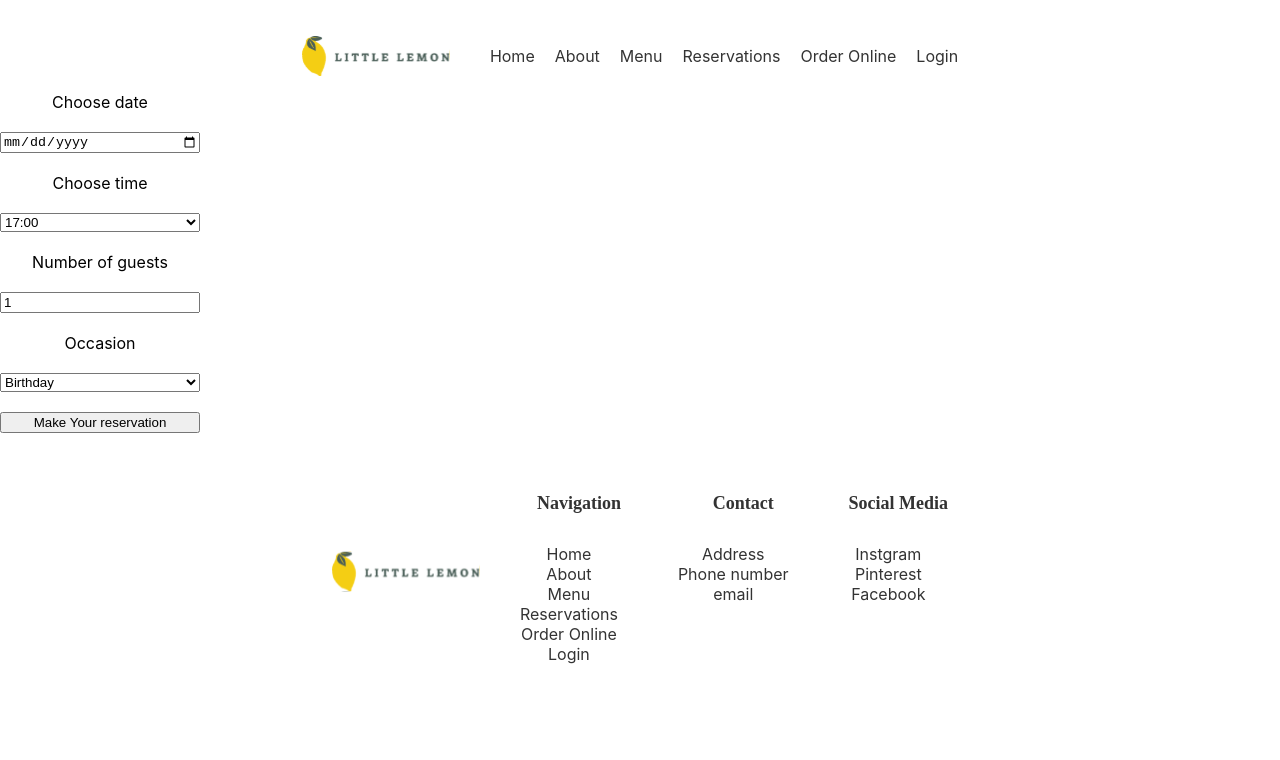
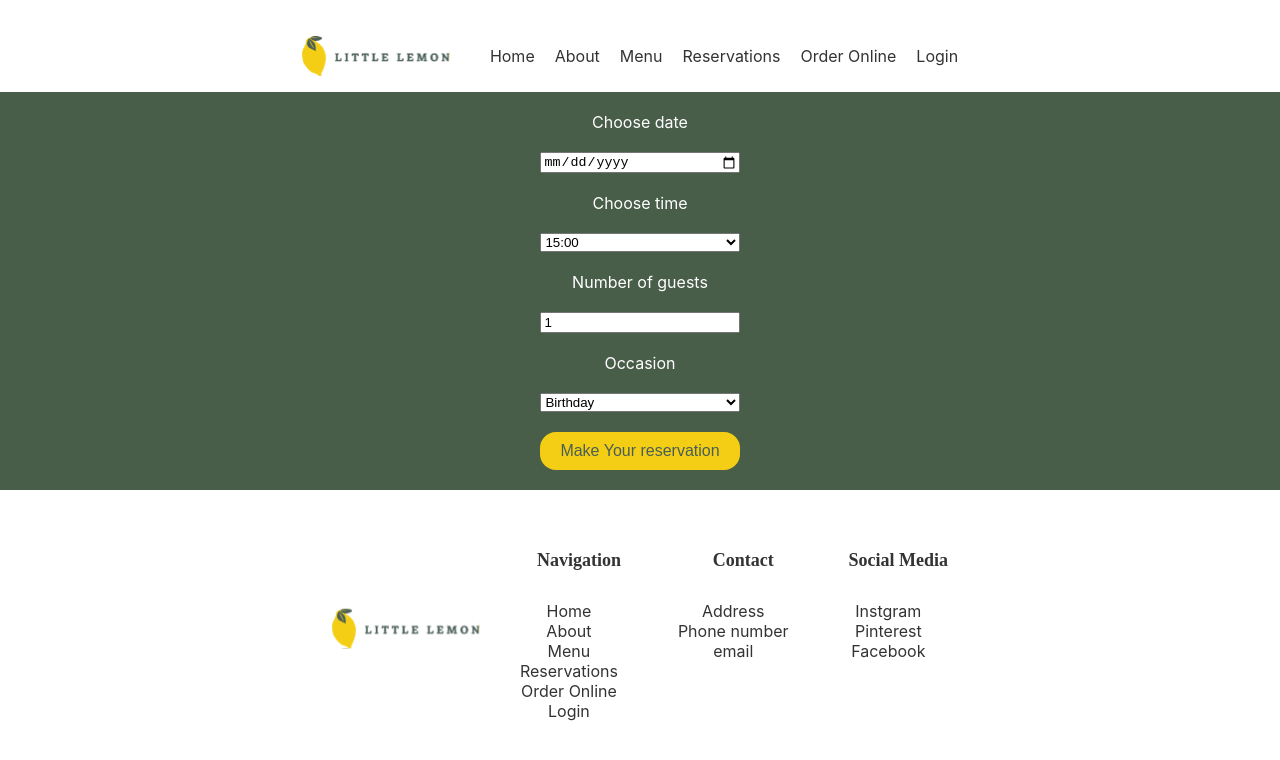
Before and after one commit to Geo-mil/little_lemon, a React (Create React App) app: page /BookingPage in a window 1280 px wide. Shown: the top 760 px of the page. Built offline with nearby package versions, Linux system fonts and the light colour scheme.

Commit message:
Booking form added

```diff
--- a/src/App.css
+++ b/src/App.css
@@ -1,3 +1,15 @@
 .App {
   text-align: center;
 }
+
+button {
+  padding: 10px 20px; /* Adjust padding to control button size */
+  background-color: #f4ce14; /* Yellow background color */
+  border: none;
+  border-radius: 16px;
+  font-size: 16px;
+  color: #495e57; /* White text color, adjust as needed */
+  cursor: pointer;
+  width: fit-content; /* Allow the button to adjust its width based on content */
+  height: fit-content;
+}
--- /dev/null
+++ b/src/components/Booking/Booking.css
@@ -0,0 +1,7 @@
+.booking {
+    display: flex;
+    justify-content: center;
+    background-color: #495e49;
+    color: white;
+    padding: 20px;
+}
--- a/src/components/Booking/BookingForm.js
+++ b/src/components/Booking/BookingForm.js
@@ -1,20 +1,25 @@
 import React, { useState } from 'react';
+import { useNavigate } from 'react-router-dom';
 
-const BookingForm = () => {
+const BookingForm = (props) => {
+  const navigate = useNavigate()
   // Define state variables for form fields
-  const [date, setDate] = useState('');
+  const [date, setDate] = useState(new Date());
   const [time, setTime] = useState('17:00'); // Set a default time
   const [guests, setGuests] = useState(1);
   const [occasion, setOccasion] = useState('Birthday');
 
   // Define state variable for available times
-  const [availableTimes] = useState([
-    '17:00', '18:00', '19:00', '20:00', '21:00', '22:00'
-  ]);
+  // const [availableTimes] = useState([
+  //   '17:00', '18:00', '19:00', '20:00', '21:00', '22:00'
+  // ]);
+
+  const [availableTimes] = [props.props.props.state]
 
   // Event handlers to update state
   const handleDateChange = (event) => {
     setDate(event.target.value);
+    props.props.props.changeTimes(event.target.value)
   };
 
   const handleTimeChange = (event) => {
@@ -32,10 +37,15 @@ const BookingForm = () => {
   const handleSubmit = (event) => {
     event.preventDefault();
     // Add your reservation logic here
+    if (props.props.props.sendForm()){
+          navigate('/ConfirmedBooking')
+    } else {
+          window.alert('Booking submission failed. Please try again.');
+    }
   };
 
   return (
-    <form style={{ display: 'grid', maxWidth: '200px', gap: '20px' }} onSubmit={handleSubmit}>
+    <form style={{ display: 'grid', maxWidth: '200px', gap: '20px', }} onSubmit={handleSubmit}>
       <label htmlFor="res-date">Choose date</label>
       <input type="date" id="res-date" value={date} onChange={handleDateChange} />
 
@@ -55,7 +65,7 @@ const BookingForm = () => {
         <option value="Anniversary">Anniversary</option>
       </select>
 
-      <input type="submit" value="Make Your reservation" />
+      <button type="submit"> Make Your reservation </button>
     </form>
   );
 };
--- a/src/components/Booking/BookingPage.js
+++ b/src/components/Booking/BookingPage.js
@@ -1,9 +1,10 @@
 import BookingForm from "./BookingForm"
+import './Booking.css'
 
-const BookingPage = () => {
-    return <>
-    <BookingForm />
-    </>
+const BookingPage = (props) => {
+    return <div className="booking">
+    <BookingForm props={props} />
+    </div>
 }
 
 export default BookingPage
--- /dev/null
+++ b/src/components/Booking/ConfirmedBooking.js
@@ -0,0 +1,12 @@
+import React from 'react';
+
+const ConfirmedBooking = () => {
+  return (
+    <div>
+      <h1>Booking Confirmed</h1>
+      <p>Your booking has been confirmed. Thank you!</p>
+    </div>
+  );
+};
+
+export default ConfirmedBooking;
--- a/src/components/Main.js
+++ b/src/components/Main.js
@@ -3,15 +3,37 @@ import BookingPage from "./Booking/BookingPage"
 import MenuPage from "./MenuPage"
 import OrderOnlinePage from "./OrderOnlinePage"
 import { BrowserRouter as Router, Routes, Route } from 'react-router-dom';
+import { useReducer } from "react";
+import fakeAPI from "../utils/fakeAPI";
+import ConfirmedBooking from "./Booking/ConfirmedBooking";
+
+const reducer = (state, action) => {
+    if (action.type === 'new times'){
+        state.times = fakeAPI.fetchAPI(new Date(action.date))
+    }
+    return state.times
+}
+
+const initialState = fakeAPI.fetchAPI(new Date())
 
 function Main() {
+
+    const [state, dispatch] = useReducer(reducer, initialState);
+
+    const changeTimes = (newdate) => {
+        dispatch({type: "new times", date: newdate})
+    }
+
+    const sendForm = () => fakeAPI.submitAPI()
+
     return <main>
         <Router>
             <Routes>
                 <Route path="/" element={<HomePage />}></Route>
                 <Route path="/MenuPage" element={<MenuPage />}></Route>
-                <Route path="/BookingPage" element={<BookingPage />}></Route>
+                <Route path="/BookingPage" element={<BookingPage props={{state, changeTimes, sendForm}} />}></Route>
                 <Route path="/OrderOnlinePage" element={<OrderOnlinePage />}></Route>
+                <Route path="/ConfirmedBooking" element={<ConfirmedBooking />}></Route>
             </Routes>
         </Router>
     </main>
--- a/src/components/Specials/Specials.css
+++ b/src/components/Specials/Specials.css
@@ -1,11 +1,12 @@
 .specials {
     padding: 2vw;
 }
+
 .specials_top {
-    display: grid;
-    grid-template-columns: 1fr 1fr;
-    column-gap: 30px;
-    margin-top: 50px;
+    display: flex;
+    justify-content: space-evenly;
+    align-items: center;
+    margin: 3vw;
 }
 
 .specials_cards {
@@ -45,8 +46,7 @@
 
 @media (max-width: 600px) {
     .specials_top {
-        grid-template-columns: 1fr;
-        margin-top: 0%;
+        flex-direction: column;
     }
 
     .specials_cards {
--- /dev/null
+++ b/src/utils/fakeAPI.js
@@ -0,0 +1,38 @@
+// Inspired by 'alexismenest' capstone 'mockAPI' logic.
+// fetchAPI accepts a JavaScript Date object.
+// fetchAPI returns a list of randomly generated available times.
+// The times are between 15:00 and 23:30.
+// The list always begins with "--- Select a Time---"
+// I found this useful for debugging.
+//
+// submitAPI always returns 'true'.
+
+const seededGenerator = (date, hour) => {
+    const m = 9;
+    const d = date.getDate();
+    const result = ((d + hour) % m ) / 10;
+
+    return result;
+  }
+
+  const fetchAPI = (date) => {
+    let result = [];
+
+    //result.push("--- Select a Time ---")
+
+    for (let hour = 15; hour <= 23; hour++) {
+      if(seededGenerator(date, hour) < 0.5) result.push(hour + ':00');
+      if(seededGenerator(date, hour + 7) < 0.5) result.push(hour + ':30');
+    }
+
+    return result;
+  };
+
+  const submitAPI = formData => true;
+
+  const fakeAPI = {
+    fetchAPI: fetchAPI,
+    submitAPI: submitAPI,
+  }
+
+  export default fakeAPI;
```
Also changed, not shown: 1 other file (tests, documents, lock files or other folders).
